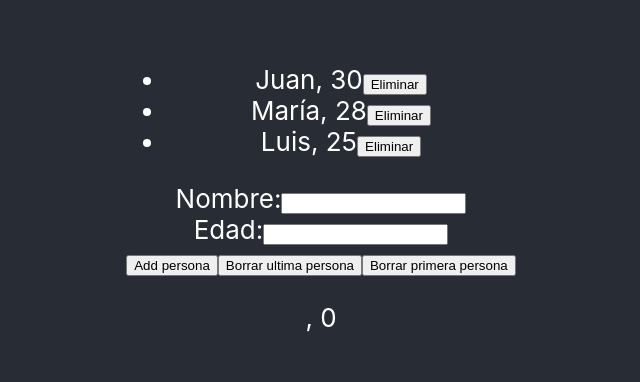
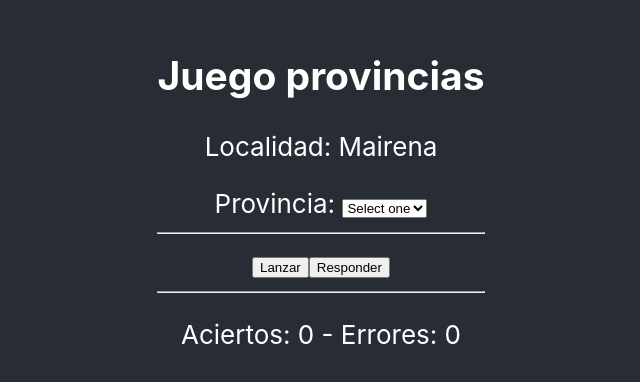
Before and after one commit to Juliang325/repaso-julian-react, a React (Create React App) app: page / in a window 1280 px wide. Shown: the part 202-584 px from the top of the page, without its empty margins (319-959 px from the left). Built offline with nearby package versions, Linux system fonts and the light colour scheme.

Commit message:
va pintando mejor la cosa

```diff
--- a/src/App.js
+++ b/src/App.js
@@ -1,13 +1,16 @@
 import './App.css';
 import { Counter } from './components/Counter';
+import { Cronometro } from './components/Cronometro';
 import { Ejercicio1 } from './components/Ejercicio1';
 import { Ejercicio2 } from './components/Ejercicio2';
 import { Ejercicio3 } from './components/Ejercicio3';
 import { Ejercicio4 } from './components/Ejercicio4';
 import { Ejercicio5 } from './components/Ejercicio5';
 import { EjercicioListas } from './components/EjercicioListas';
+import JuegoProvincias from './components/JuegoProvincias';
 import { Partida } from './components/Partida';
 import { Pruebecita } from './components/Pruebecita';
+import { Reloj } from './components/Reloj';
 
 function App() {
   return (
@@ -23,8 +26,12 @@ function App() {
         <Partida/>
         <Pruebecita></Pruebecita>
         <Counter></Counter>
+        <EjercicioListas/>
+        <Reloj></Reloj>
+        <Cronometro></Cronometro>
         */}
-        <EjercicioListas/>
+
+        <JuegoProvincias></JuegoProvincias>
 
 
       </header>
--- /dev/null
+++ b/src/components/Cronometro.js
@@ -0,0 +1,43 @@
+import React, { useEffect, useState } from 'react'
+
+export const Cronometro = () => {
+
+    const [mils, setMils] = useState(0);
+    const [segundos, setSegundos] = useState(0);
+    const [minutos, setMinutos] = useState(0);
+    const [time, setTime] = useState(new Date());
+    const [parar, setParar] = useState(false);
+
+    useEffect(() => {
+        if (!parar){
+            setTime(new Date());
+            changeMils();
+            {mils >= 10000 && setMils(0)}
+            {mils >= 10000 && setSegundos(segundos + 1)}
+            {segundos >= 60 && setSegundos(0)}
+            {segundos >= 60 && setMinutos(minutos + 1)}
+        }
+    }, [time, parar])
+
+    const resetear = () => {
+        setSegundos(0);
+        setMinutos(0)
+    }
+
+    const stop = () => {
+        setParar(!parar);
+    }
+
+    function changeMils() {
+        setMils(mils+1)
+    }
+
+  return (
+    <div>
+        <h2>Cronometro</h2>
+        <p>{minutos < 10 ? `0${minutos}` : minutos}:{segundos < 10 ? `0${segundos}` : segundos}</p>
+        <button onClick={resetear}>Resetear</button>
+        <button onClick={stop}>Parar</button>
+    </div>
+  )
+}
--- /dev/null
+++ b/src/components/JuegoProvincias.js
@@ -0,0 +1,67 @@
+/* Tenemos 3 provincias y 6 localidades, el juego consiste en que vayan saliendo las localidades y responder con alguna de las 3 provincias*/
+import React, { useEffect, useState } from 'react'
+
+export default function JuegoProvincias() {
+
+    const [provincias, setProvincias] = useState(['Sevilla', 'Cadiz', 'Huelva']);
+    const [respuesta, setRespuesta] = useState('');
+    const [numAle, setNumAle] = useState(0);
+    const [numAciertos, setNumAciertos] = useState(0);
+    const [numErrores, setNumErrores] = useState(0);
+
+    const localidades = [
+        {'ciudad' : 'Sevilla','nombre' : 'Mairena'},
+        {'ciudad' : 'Sevilla','nombre' : 'Ecija'},
+        {'ciudad' : 'Cadiz','nombre' : 'Caleta'},
+        {'ciudad' : 'Cadiz','nombre' : 'Chipiona'},
+        {'ciudad' : 'Huelva','nombre' : 'Matalascañas'},
+        {'ciudad' : 'Huelva','nombre' : 'Mazagon'},
+    ]
+
+    useEffect(() => {
+
+    }, [numAle])
+
+
+    const sortear = () => {
+        const numAleatorio = Math.round(Math.random() * (localidades.length - 1));
+        setNumAle(numAleatorio);
+        console.log(numAleatorio);
+    }
+
+    function responder  ()  {
+        if ( respuesta === localidades[numAle].ciudad){
+            console.log('Has acertado');
+        }else{
+            console.log('No has acerdado')
+        }
+        setNumAle(numAle);
+        console.log(numAle);
+    }
+
+
+
+
+
+    return (
+        <div>
+            <h2>Juego provincias</h2>
+            <p>Localidad: {localidades[numAle].nombre}</p>
+            <label>Provincia: </label>
+            <select
+                value={respuesta}
+                onChange={e => setRespuesta(e.target.value)}
+            >
+                <option selected>Select one</option>
+                <option value="Sevilla">{provincias[0]}</option>
+                <option value="Cadiz">{provincias[1]}</option>
+                <option value="Huelva">{provincias[2]}</option>
+            </select>
+            <hr />
+            <button onClick={sortear}>Lanzar</button>
+            <button onClick={responder}>Responder</button>
+            <hr/>
+            <p>Aciertos: {numAciertos} - Errores: {numErrores}</p>
+        </div>
+    )
+}
--- /dev/null
+++ b/src/components/Reloj.js
@@ -0,0 +1,17 @@
+import React, { useEffect, useState } from 'react'
+
+export const Reloj = () => {
+
+    const [time, setTime] = useState(new Date());
+    useEffect(() => {
+            setTime(new Date());
+    }, [time]);
+
+
+  return (
+    <div>
+        <h2>Reloj</h2>
+        <p>{time.toLocaleTimeString()}</p>
+    </div>
+  )
+}
```
